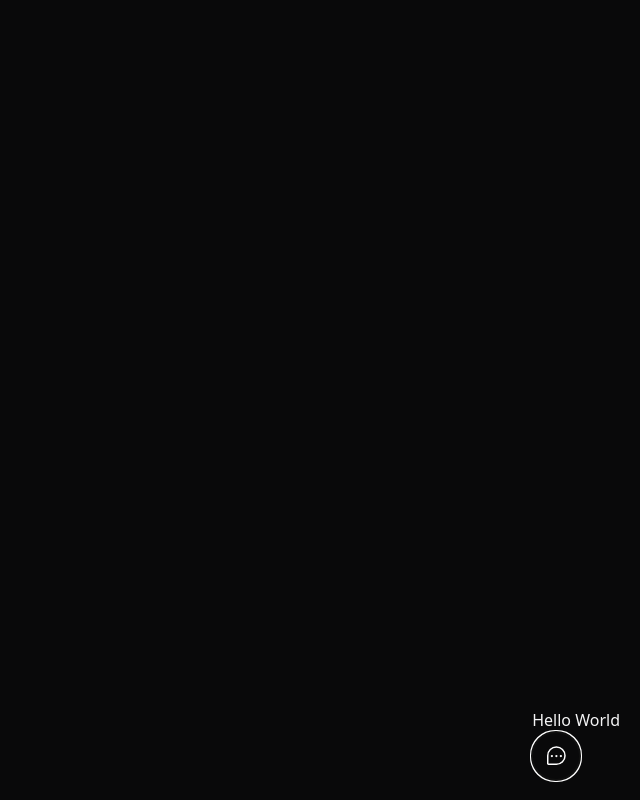
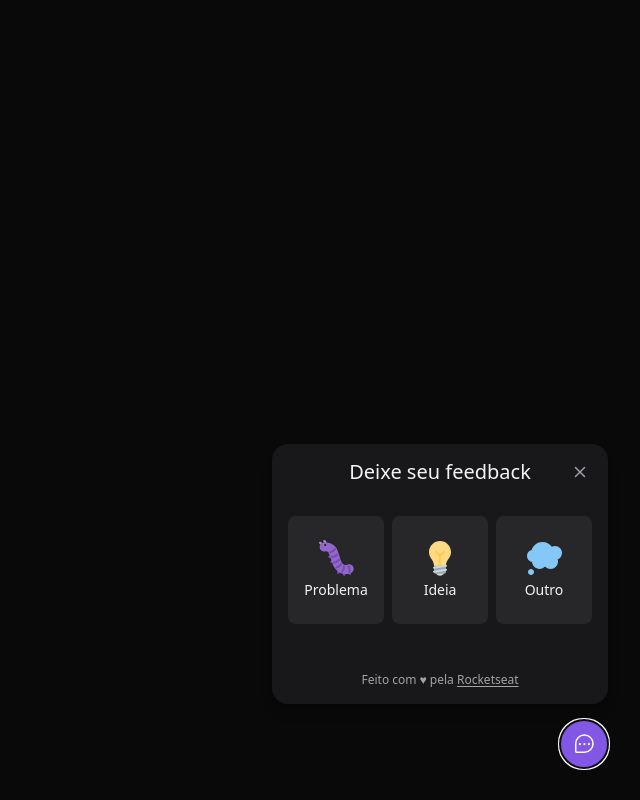
Before and after one commit to roni-castro/feedback-widget, a React (Vite) app: page / in a window 1280 px wide. Both pictures are taken after a click on the button "Feedback". Shown: the whole page, without its empty margins (640-1280 px from the left). Built offline with nearby package versions, Linux system fonts and the light colour scheme.

Commit message:
feat: create Widget and Feedback form

```diff
--- /dev/null
+++ b/src/components/Steps/FeedbackContentStep.tsx
@@ -0,0 +1,84 @@
+import { ArrowLeft, Camera } from 'phosphor-react';
+import { FormEvent, useState } from 'react';
+import { CloseButton } from '../CloseButton';
+import { feedbackTypes } from '../WidgetForm/data';
+import { FeedbackType } from '../WidgetForm/interface';
+import { ScreenShotButton } from '../WidgetForm/ScreenShotButton';
+
+interface FeedbackContentStepProps {
+  type: FeedbackType;
+  onFeedbackRestart: () => void;
+  onFeedbackSent: () => void;
+}
+
+export function FeedbackContentStep({
+  type,
+  onFeedbackRestart,
+  onFeedbackSent,
+}: FeedbackContentStepProps) {
+  const [screenshot, setScreenShot] = useState<string | null>(null);
+  const [comment, setComment] = useState('');
+  const feedbackType = feedbackTypes[type];
+
+  function handleSubmit(event: FormEvent) {
+    event.preventDefault();
+    console.log(comment, screenshot);
+
+    onFeedbackSent();
+  }
+
+  return (
+    <div>
+      <header className="flex flex-col items-center">
+        <button
+          type="button"
+          className="top-5 left-5 absolute text-zinc-400 hover:text-zinc-100"
+          title="Voltar para opções de feedback"
+          onClick={onFeedbackRestart}
+        >
+          <ArrowLeft weight="bold" className="w-4 h-4" />
+        </button>
+        <div className="flex gap-2 items-center">
+          <img
+            className="w-6"
+            src={feedbackType.image.source}
+            alt={feedbackType.image.alt}
+          />
+          <h1 className="text-xl leading-6 text-center font-medium ">
+            {feedbackType.title}
+          </h1>
+          <CloseButton />
+        </div>
+      </header>
+      <form className="my-4 w-full" onSubmit={handleSubmit}>
+        <textarea
+          className="min-w-[304px] min-h-[112px] w-full py-2 px-3 text-sm rounded-md
+          placeholder-zinc-400 text-zinc-100 bg-transparent border-zinc-600
+          focus:border-brand-500 focus:ring-brand-500 focus:ring-1 focus:outline-none resize-none
+          scrollbar-thumb-zinc-700 scrollbar-track-transparent scrollbar-thin"
+          placeholder="Algo não está funcionando bem? Queremos corrigir. Conte com detalhes o que está acontecendo..."
+          onChange={(event) => setComment(event.target.value)}
+          defaultValue={comment}
+        />
+        <footer className="flex gap-2 mt-2">
+          <ScreenShotButton
+            onScreenShotTook={setScreenShot}
+            screenshotBase64={screenshot}
+          />
+          <button
+            className="p-2 bg-brand-500 rounded-md border-transparent flex-1 flex justify-center items-center text-sm
+            hover:bg-brand-300
+            focus:outline-none focus:ring-2 focus:ring-offset-2 focus:ring-offset-zinc-900 focus:ring-brand-500
+            transition-colors
+            disabled:opacity-50 disabled:hover:bg-brand-500
+            "
+            type="submit"
+            disabled={!comment}
+          >
+            Enviar feedback
+          </button>
+        </footer>
+      </form>
+    </div>
+  );
+}
--- /dev/null
+++ b/src/components/Steps/FeedbackSuccessStep.tsx
@@ -0,0 +1,32 @@
+import Success from '../../assets/success.svg';
+import { CloseButton } from '../CloseButton';
+
+interface FeedbackSuccessStepProps {
+  onRestartClick: () => void;
+}
+
+export function FeedbackSuccessStep({
+  onRestartClick,
+}: FeedbackSuccessStepProps) {
+  return (
+    <>
+      <header>
+        <CloseButton />
+      </header>
+      <div className="py-10 flex flex-col items-center w-[304px]">
+        <img src={Success} alt="Image de um check de sucesso" />
+        <span className="text-xl leading-6 font-medium mt-2">
+          Agradecemos o feedback!
+        </span>
+        <button
+          type="button"
+          className="py-2 px-6 mt-6 bg-zinc-800 hover:bg-zinc-600 transition-colors border-transparent rounded-md
+          focus:border-brand-500 focus:ring-brand-500 focus:ring-1 focus:outline-none resize-none "
+          onClick={onRestartClick}
+        >
+          Quero enviar outro
+        </button>
+      </div>
+    </>
+  );
+}
--- /dev/null
+++ b/src/components/Steps/FeedbackTypeStep.tsx
@@ -0,0 +1,37 @@
+import { CloseButton } from '../CloseButton';
+import { feedbackTypes } from '../WidgetForm/data';
+import { FeedbackType } from '../WidgetForm/interface';
+
+interface FeedbackTypeStepProps {
+  onFeedbackTypeClick: (type: FeedbackType) => void;
+}
+
+export function FeedbackTypeStep({
+  onFeedbackTypeClick,
+}: FeedbackTypeStepProps) {
+  return (
+    <>
+      <header>
+        <h1 className="text-xl text-center leading-6 font-medium ">
+          Deixe seu feedback
+        </h1>
+        <CloseButton />
+      </header>
+      <div className="flex gap-2 mt-8 mb-12 w-full">
+        {Object.entries(feedbackTypes).map(([key, value]) => (
+          <button
+            type="button"
+            className="relative flex flex-col flex-1 items-center py-5 w-24 rounded-lg bg-zinc-800 border-2 border-transparent hover:border-2 hover:border-brand-500"
+            key={key}
+            onClick={() => onFeedbackTypeClick(key as FeedbackType)}
+          >
+            <img src={value.image.source} alt={value.image.alt} />
+            <span className="text-sm leading-6 font-medium text-center">
+              {value.title}
+            </span>
+          </button>
+        ))}
+      </div>
+    </>
+  );
+}
--- a/src/components/Widget.tsx
+++ b/src/components/Widget.tsx
@@ -1,11 +1,14 @@
 import { ChatTeardropDots } from 'phosphor-react';
 import { Popover } from '@headlessui/react';
+import { WidgetForm } from './WidgetForm';
 
 export function Widget() {
   return (
-    <Popover className=" absolute bottom-5 right-5">
-      <Popover.Panel>Hello World</Popover.Panel>
-      <Popover.Button className="bg-brand rounded-full px-3 h-12 flex items-center group">
+    <Popover className=" absolute bottom-4 right-4 md:bottom-8 md:right-8 flex flex-col items-end">
+      <Popover.Panel>
+        <WidgetForm />
+      </Popover.Panel>
+      <Popover.Button className="bg-brand-500 rounded-full px-3 h-12 flex items-center group">
         <ChatTeardropDots className="w-6 h-6 flex" color="#FFF" />
         <span className="max-w-0 overflow-hidden group-hover:max-w-md transition-all duration-500 ease-linear">
           <span className="pl-2"></span>
--- /dev/null
+++ b/src/components/WidgetForm/ScreenShotButton.tsx
@@ -0,0 +1,50 @@
+import { Camera, Trash } from 'phosphor-react';
+import html2canvas from 'html2canvas';
+import { useState } from 'react';
+import { Loading } from '../Loading';
+
+interface ScreenShotButtonProps {
+  onScreenShotTook: (base64: string | null) => void;
+  screenshotBase64: string | null;
+}
+
+export function ScreenShotButton({
+  onScreenShotTook,
+  screenshotBase64,
+}: ScreenShotButtonProps) {
+  const [isTakingScreenShot, setIsTakingScreenShot] = useState(false);
+
+  async function handleTakeScreenShot() {
+    setIsTakingScreenShot(true);
+    const canvas = await html2canvas(document.querySelector('html')!);
+    const base24Image = canvas.toDataURL('image/jpg');
+
+    onScreenShotTook(base24Image);
+    setIsTakingScreenShot(false);
+  }
+
+  if (screenshotBase64) {
+    return (
+      <button
+        type="button"
+        className="p-1 w-10 border-transparent flex justify-end items-end text-zinc-400 hover:text-zinc-100 transition-colors"
+        style={{
+          backgroundImage: `url(${screenshotBase64})`,
+          backgroundSize: 'contain',
+        }}
+      >
+        <Trash weight="fill" onClick={() => onScreenShotTook(null)} />
+      </button>
+    );
+  }
+
+  return (
+    <button
+      type="button"
+      className="p-2 w-10 bg-zinc-800 rounded-md border-transparent flex justify-center items-center hover:bg-zinc-700 transition-colors focus:outline-none focus:ring-2 focus:ring-offset-2 focus:ring-offset-zinc-900 focus:ring-brand-500"
+      onClick={handleTakeScreenShot}
+    >
+      {isTakingScreenShot ? <Loading /> : <Camera className="w-6 h-6" />}
+    </button>
+  );
+}
--- /dev/null
+++ b/src/components/WidgetForm/data.ts
@@ -0,0 +1,27 @@
+import bugImage from '../../assets/bug.svg';
+import ideaImage from '../../assets/idea.svg';
+import thoughImage from '../../assets/thought.svg';
+
+export const feedbackTypes = {
+  Bug: {
+    title: 'Problema',
+    image: {
+      source: bugImage,
+      alt: 'Iamge de um insieto',
+    },
+  },
+  Idea: {
+    title: 'Ideia',
+    image: {
+      source: ideaImage,
+      alt: 'Iamge de uma lâmpada',
+    },
+  },
+  Thought: {
+    title: 'Outro',
+    image: {
+      source: thoughImage,
+      alt: 'Iamge de um balão de pensamento',
+    },
+  },
+};
--- /dev/null
+++ b/src/components/WidgetForm/index.tsx
@@ -0,0 +1,41 @@
+import { useState } from 'react';
+import { Footer } from '../Footer';
+import { FeedbackContentStep } from '../Steps/FeedbackContentStep';
+import { FeedbackSuccessStep } from '../Steps/FeedbackSuccessStep';
+import { FeedbackTypeStep } from '../Steps/FeedbackTypeStep';
+import { FeedbackType } from './interface';
+
+export function WidgetForm() {
+  const [feedbackType, setFeedbackType] = useState<FeedbackType | null>(null);
+  const [feedbackSent, setFeedbackSent] = useState(false);
+
+  function handleResetFeedback() {
+    setFeedbackType(null);
+    setFeedbackSent(false);
+  }
+
+  function handleFeedbackSent() {
+    setFeedbackSent(true);
+  }
+
+  return (
+    <div className="flex flex-col items-center shadow-lg bg-zinc-900 rounded-2xl p-4 mb-4 w-[calc(100vw-2rem)] md:w-auto">
+      {feedbackSent ? (
+        <FeedbackSuccessStep onRestartClick={handleResetFeedback} />
+      ) : (
+        <>
+          {!feedbackType ? (
+            <FeedbackTypeStep onFeedbackTypeClick={setFeedbackType} />
+          ) : (
+            <FeedbackContentStep
+              type={feedbackType}
+              onFeedbackRestart={handleResetFeedback}
+              onFeedbackSent={handleFeedbackSent}
+            />
+          )}
+        </>
+      )}
+      <Footer />
+    </div>
+  );
+}
--- /dev/null
+++ b/src/components/WidgetForm/interface.ts
@@ -0,0 +1,3 @@
+import { feedbackTypes } from './data';
+
+export type FeedbackType = keyof typeof feedbackTypes;
```
